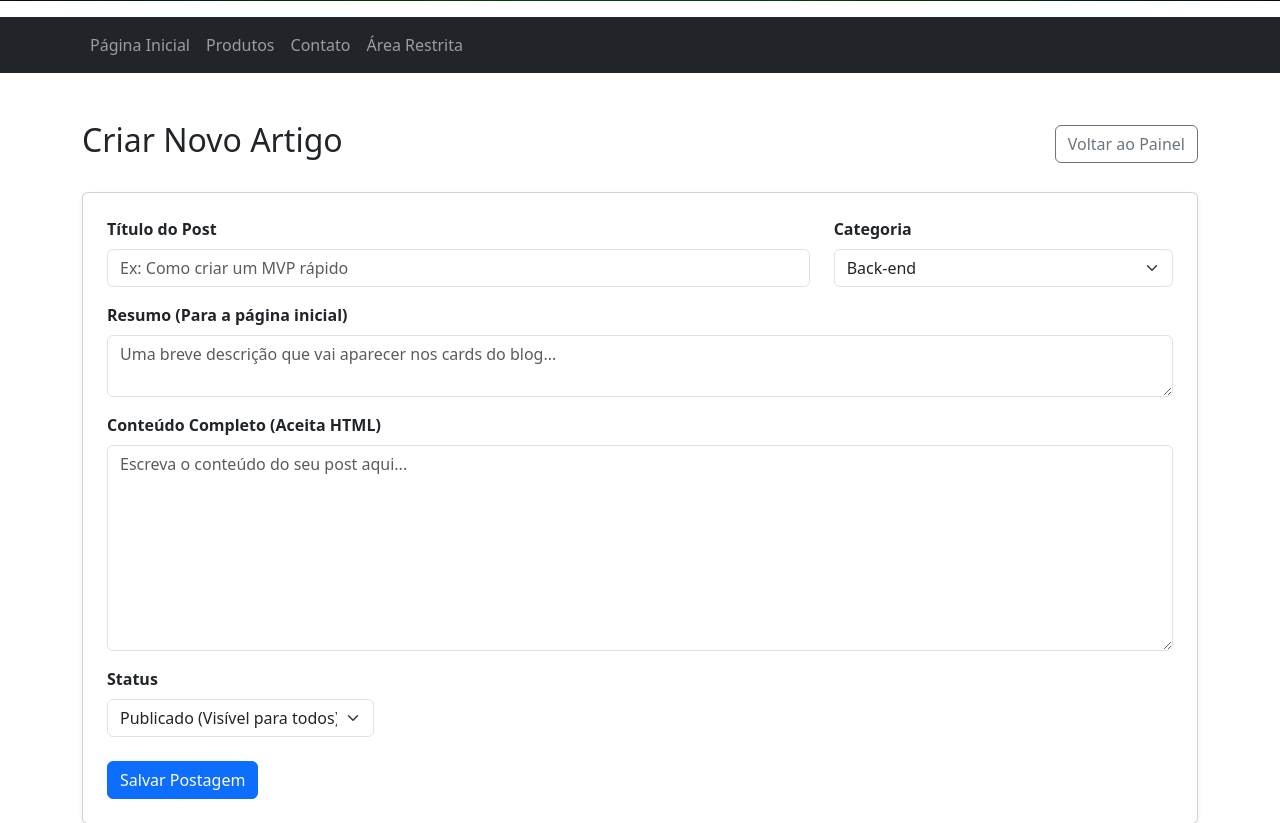
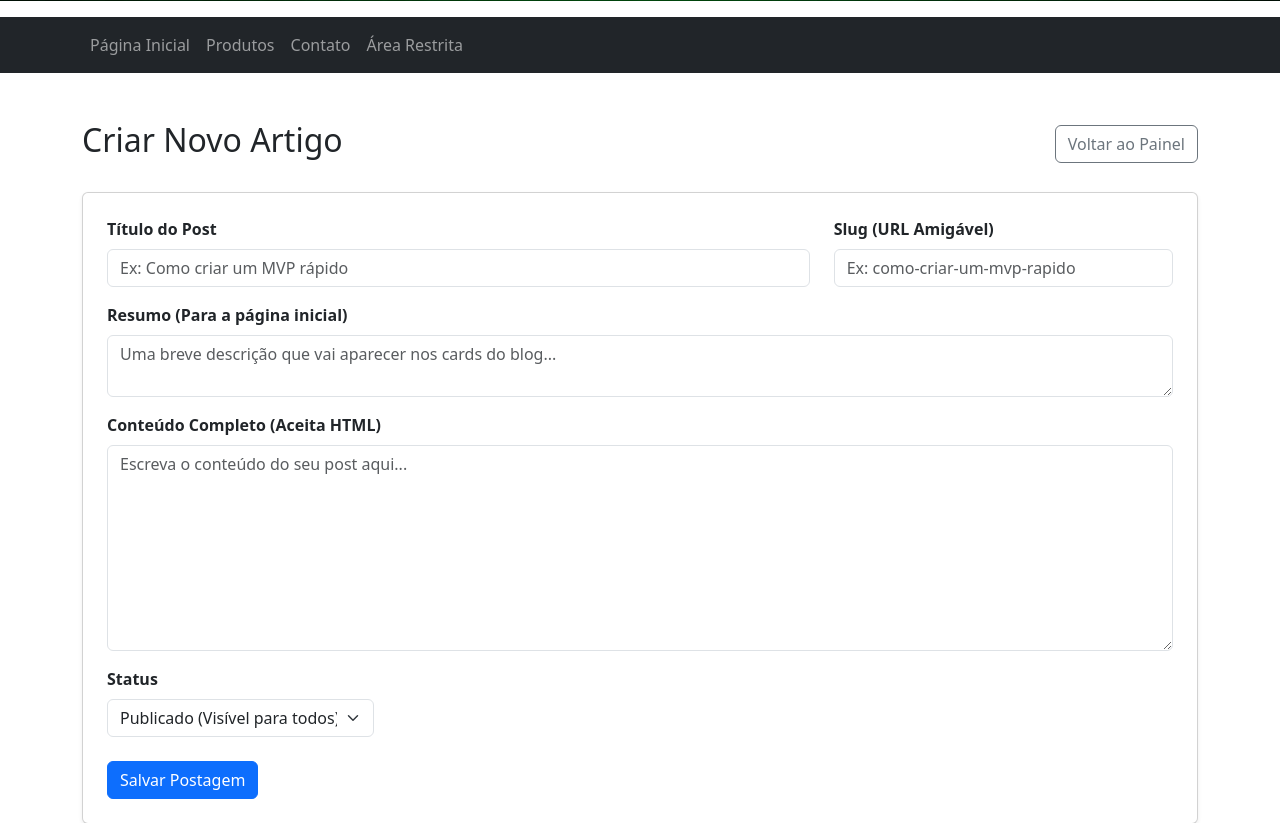
Before and after one commit to DoniJoao/DoniJoaoDev, a PHP site: page /index.php?pagina=admin_post_criar in a window 1280 px wide. Shown: the part 264-1087 px from the top of the page. Run offline with PHP 8.4, Linux system fonts and the light colour scheme; the visitor is signed in with stand-in values (Sample User, id 1); a stand-in replaces the project's code that opens the database connection.

Commit message:
chega por hj

```diff
--- a/app/models/Usuario.php
+++ b/app/models/Usuario.php
@@ -20,4 +20,25 @@ class Usuario {
 
         return $stmt->fetch(); // Retorna os dados do usuário ou "false" se não achar
     }
+    // Busca o usuário pelo ID
+    public function buscarPorId($id) {
+        $query = "SELECT * FROM " . $this->table_name . " WHERE id = :id LIMIT 1";
+
+        $stmt = $this->conn->prepare($query);
+        $stmt->bindParam(":id", $id);
+        $stmt->execute();
+
+        return $stmt->fetch(PDO::FETCH_ASSOC);
+    }
+
+    // Atualiza a senha (espera receber o hash pronto)
+    public function atualizarSenha($id, $senha_hash) {
+        $query = "UPDATE " . $this->table_name . " SET senha = :senha WHERE id = :id";
+
+        $stmt = $this->conn->prepare($query);
+        $stmt->bindParam(":senha", $senha_hash);
+        $stmt->bindParam(":id", $id);
+
+        return $stmt->execute();
+    }
 }
--- a/app/models/post.php
+++ b/app/models/post.php
@@ -1,89 +1,61 @@
 <?php
 
 class Post {
-    // Variável que vai guardar a conexão com o banco
     private $conn;
     private $table_name = "posts";
 
-    // O construtor é chamado automaticamente quando você cria um "novo Post"
-    // Ele exige que você passe a conexão do banco para ele (Injeção de Dependência)
     public function __construct($db) {
         $this->conn = $db;
     }
 
-    // Método para buscar os posts que aparecerão na página inicial
+    // Busca apenas posts publicados (status = 1) para a vitrine/home
     public function listarPublicados() {
-        // Escrevemos a query SQL.
-        // Usamos um LEFT JOIN para buscar também o NOME da categoria lá da outra tabela!
-        $query = "SELECT
-                    c.nome as categoria_nome,
-                    p.id, p.titulo, p.slug, p.resumo, p.imagem_capa, p.data_criacao
-                  FROM
-                    " . $this->table_name . " p
-                  LEFT JOIN
-                    categorias c ON p.categoria_id = c.id
-                  WHERE p.status = 1
-                  ORDER BY
-                    p.data_criacao DESC";
+        $query = "SELECT id, titulo, slug, resumo, imagem_capa, data_criacao
+                  FROM " . $this->table_name . "
+                  WHERE status = 1
+                  ORDER BY data_criacao DESC";
 
-        // O PDO "prepara" a query. Isso evita ataques de SQL Injection.
         $stmt = $this->conn->prepare($query);
-
-        // Executa a busca no banco de dados
         $stmt->execute();
-
-        // Retorna os dados para quem pediu (nosso index.php)
         return $stmt;
     }
-    // Método para buscar um único post pelo SLUG
+
+    // Busca um único post pelo SLUG para a página de leitura
     public function buscarPorSlug($slug) {
-        $query = "SELECT
-                    c.nome as categoria_nome,
-                    p.*
-                  FROM
-                    " . $this->table_name . " p
-                  LEFT JOIN
-                    categorias c ON p.categoria_id = c.id
-                  WHERE
-                    p.slug = :slug AND p.status = 1
+        $query = "SELECT * FROM " . $this->table_name . "
+                  WHERE slug = :slug AND status = 1
                   LIMIT 1";
 
         $stmt = $this->conn->prepare($query);
-
-        // Segurança: bindParam impede SQL Injection na URL
         $stmt->bindParam(":slug", $slug);
-
         $stmt->execute();
 
-        // Como esperamos apenas UM post, usamos fetch() em vez de fetchAll()
-        return $stmt->fetch();
+        return $stmt->fetch(PDO::FETCH_ASSOC);
     }
-    // Método para criar um novo post no banco
-    public function criar($titulo, $slug, $resumo, $conteudo, $categoria_id, $status) {
+
+    // Cria um novo post no banco
+    public function criar($titulo, $slug, $resumo, $conteudo, $status) {
         $query = "INSERT INTO " . $this->table_name . "
-                  (titulo, slug, resumo, conteudo, categoria_id, status, data_criacao)
+                  (titulo, slug, resumo, conteudo, status, data_criacao)
                   VALUES
-                  (:titulo, :slug, :resumo, :conteudo, :categoria_id, :status, NOW())";
+                  (:titulo, :slug, :resumo, :conteudo, :status, NOW())";
 
         $stmt = $this->conn->prepare($query);
 
-        // Segurança: O bindParam limpa os dados e evita ataques de SQL Injection
         $stmt->bindParam(":titulo", $titulo);
         $stmt->bindParam(":slug", $slug);
         $stmt->bindParam(":resumo", $resumo);
         $stmt->bindParam(":conteudo", $conteudo);
-        $stmt->bindParam(":categoria_id", $categoria_id);
         $stmt->bindParam(":status", $status);
 
-        // Executa e retorna true se der certo, ou false se falhar
         return $stmt->execute();
     }
-    // Busca TODOS os posts para o painel admin
+
+    // Busca TODOS os posts (publicados e rascunhos) para o painel admin
     public function listarTodos() {
-        $query = "SELECT p.id, p.titulo, p.status, c.nome as categoria_nome, p.data_criacao
-                  FROM " . $this->table_name . " p
-                  LEFT JOIN categorias c ON p.categoria_id = c.id
-                  ORDER BY p.id DESC";
+        $query = "SELECT id, titulo, status, data_criacao
+                  FROM " . $this->table_name . "
+                  ORDER BY id DESC";
 
         $stmt = $this->conn->prepare($query);
         $stmt->execute();
@@ -91,7 +63,7 @@ class Post {
         return $stmt;
     }
 
-    // Altera o status de um post específico
+    // Altera o status de um post (Publicado / Rascunho)
     public function mudarStatus($id, $novo_status) {
         $query = "UPDATE " . $this->table_name . " SET status = :status WHERE id = :id";
 
@@ -101,6 +73,7 @@ class Post {
 
         return $stmt->execute();
     }
+
     // Busca um único post pelo ID para preencher o formulário de edição
     public function buscarPorId($id) {
         $query = "SELECT * FROM " . $this->table_name . " WHERE id = :id LIMIT 1";
@@ -112,10 +85,10 @@ class Post {
     }
 
     // Salva as alterações feitas no post
-    public function atualizar($id, $titulo, $slug, $resumo, $conteudo, $categoria_id, $status) {
+    public function atualizar($id, $titulo, $slug, $resumo, $conteudo, $status) {
         $query = "UPDATE " . $this->table_name . "
                   SET titulo = :titulo, slug = :slug, resumo = :resumo,
-                      conteudo = :conteudo, categoria_id = :categoria_id, status = :status
+                      conteudo = :conteudo, status = :status
                   WHERE id = :id";
 
         $stmt = $this->conn->prepare($query);
@@ -124,7 +97,6 @@ class Post {
         $stmt->bindParam(':slug', $slug);
         $stmt->bindParam(':resumo', $resumo);
         $stmt->bindParam(':conteudo', $conteudo);
-        $stmt->bindParam(':categoria_id', $categoria_id);
         $stmt->bindParam(':status', $status);
         $stmt->bindParam(':id', $id);
 
--- a/app/views/pages/admin_post_criar.php
+++ b/app/views/pages/admin_post_criar.php
@@ -21,14 +21,9 @@
                         <label class="form-label fw-bold">Título do Post</label>
                         <input type="text" name="titulo" class="form-control" required placeholder="Ex: Como criar um MVP rápido">
                     </div>
-
                     <div class="col-md-4 mb-3">
-                        <label class="form-label fw-bold">Categoria</label>
-                        <select name="categoria_id" class="form-select" required>
-                            <!-- Lembrando: 1 e 2 são os IDs que temos no banco de dados -->
-                            <option value="1">Back-end</option>
-                            <option value="2">Front-end</option>
-                        </select>
+                        <label class="form-label fw-bold">Slug (URL Amigável)</label>
+                        <input type="text" name="slug" class="form-control" required placeholder="Ex: como-criar-um-mvp-rapido">
                     </div>
                 </div>
 
--- a/app/views/pages/admin_post_editar.php
+++ b/app/views/pages/admin_post_editar.php
@@ -27,9 +27,8 @@
 
                 <div class="row">
                     <div class="col-md-6 mb-3">
-                        <label for="categoria_id" class="form-label fw-bold">ID da Categoria</label>
-                        <!-- Se você tiver um <select> de categorias, substitua este input -->
-                        <input type="number" class="form-control" id="categoria_id" name="categoria_id" value="<?php echo htmlspecialchars($post_atual['categoria_id']); ?>" required>
+                        <label for="slug" class="form-label fw-bold">Slug (URL Amigável)</label>
+                        <input type="text" class="form-control" id="slug" name="slug" value="<?php echo htmlspecialchars($post_atual['slug']); ?>" required>
                     </div>
 
                     <div class="col-md-6 mb-3">
--- a/app/views/pages/admin_post_listar.php
+++ b/app/views/pages/admin_post_listar.php
@@ -15,7 +15,6 @@
                         <tr>
                             <th class="px-4 py-3">ID</th>
                             <th class="py-3">Título</th>
-                            <th class="py-3">Categoria</th>
                             <th class="py-3 text-center">Status</th>
                             <th class="px-4 py-3 text-end">Ações</th>
                         </tr>
@@ -26,7 +25,6 @@
                                 <tr>
                                     <td class="px-4 text-muted">#<?php echo $post['id']; ?></td>
                                     <td class="fw-bold text-dark"><?php echo htmlspecialchars($post['titulo']); ?></td>
-                                    <td><?php echo htmlspecialchars($post['categoria_nome']); ?></td>
 
                                     <td class="text-center">
                                         <?php if ($post['status'] == 1): ?>
--- a/app/views/pages/blog.php
+++ b/app/views/pages/blog.php
@@ -17,11 +17,6 @@
             <!-- A classe h-100 garante que todos os cards fiquem da mesma altura -->
             <div class="card shadow-sm h-100">
               <div class="card-body d-flex flex-column">
-
-                <!-- Exibindo a Categoria (Vinda do JOIN) -->
-                <span class="badge bg-secondary mb-2" style="width: fit-content;">
-                    <?php echo htmlspecialchars($post['categoria_nome']); ?>
-                </span>
 
                 <!-- Exibindo o Título -->
                 <h5 class="card-title"><?php echo htmlspecialchars($post['titulo']); ?></h5>
--- a/app/views/pages/post_unico.php
+++ b/app/views/pages/post_unico.php
@@ -12,11 +12,6 @@
     <a href="index.php" class="btn btn-outline-secondary mb-4">&larr; Voltar para o Blog</a>
 
     <article>
-        <!-- Categoria e Título -->
-        <span class="badge bg-primary mb-2">
-            <?php echo htmlspecialchars($post_atual['categoria_nome']); ?>
-        </span>
-
         <h1 class="display-4 fw-bold">
             <?php echo htmlspecialchars($post_atual['titulo']); ?>
         </h1>
--- a/index.php
+++ b/index.php
@@ -36,7 +36,8 @@ $paginasPermitidas = [
     'admin_post_listar'=> 'app/views/pages/admin_post_listar.php',
     'admin_post_criar' => 'app/views/pages/admin_post_criar.php',
     'admin_post_status' => 'app/views/pages/admin_post_listar.php',
-    'admin_post_editar' => 'app/views/pages/admin_post_editar.php'
+    'admin_post_editar' => 'app/views/pages/admin_post_editar.php',
+    'admin_perfil'     => 'app/views/pages/admin_perfil.php'
 ];
 
 // 5. O Maestro: Conecta Model e View
@@ -98,6 +99,7 @@ if (array_key_exists($pagina, $paginasPermitidas)) {
             if ($usuario && password_verify($senha, $usuario['senha'])) {
                 $_SESSION['logado'] = true;
                 $_SESSION['usuario_nome'] = $usuario['nome'];
+                $_SESSION['usuario_id'] = $usuario['id'];
 
                 header("Location: index.php?pagina=admin");
                 exit;
@@ -161,14 +163,13 @@ if (array_key_exists($pagina, $paginasPermitidas)) {
 
             $resumo = $_POST['resumo'];
             $conteudo = $_POST['conteudo'];
-            $categoria_id = $_POST['categoria_id'];
             $status = $_POST['status'];
 
             $database = new Database();
             $db = $database->getConnection();
             $postModel = new Post($db);
 
-            if ($postModel->criar($titulo, $slug, $resumo, $conteudo, $categoria_id, $status)) {
+            if ($postModel->criar($titulo, $slug, $resumo, $conteudo, $status)) {
                 $mensagem_sucesso = "Post publicado com sucesso!";
             } else {
                 $mensagem_erro = "Erro ao salvar o post. Tente novamente.";
@@ -204,10 +205,9 @@ if (array_key_exists($pagina, $paginasPermitidas)) {
 
             $resumo = $_POST['resumo'];
             $conteudo = $_POST['conteudo'];
-            $categoria_id = $_POST['categoria_id'];
             $status = $_POST['status'];
 
-            if ($postModel->atualizar($id, $titulo, $slug, $resumo, $conteudo, $categoria_id, $status)) {
+            if ($postModel->atualizar($id, $titulo, $slug, $resumo, $conteudo, $status)) {
                 $mensagem_sucesso = "Artigo atualizado com sucesso!";
             } else {
                 $mensagem_erro = "Erro ao atualizar o artigo. Tente novamente.";
@@ -222,6 +222,53 @@ if (array_key_exists($pagina, $paginasPermitidas)) {
             header("Location: index.php?pagina=admin_post_listar");
             exit;
         }
+        elseif ($pagina === 'admin_perfil') {
+        // Proteção da página
+        if (!isset($_SESSION['logado']) || $_SESSION['logado'] !== true) {
+            header("Location: index.php?pagina=login");
+            exit;
+        }
+
+        $usuario_id = $_SESSION['usuario_id']; // Pega o ID da sessão que arrumamos ali em cima
+
+        if ($_SERVER['REQUEST_METHOD'] === 'POST') {
+            $senha_atual = $_POST['senha_atual'];
+            $nova_senha = $_POST['nova_senha'];
+            $confirmar_senha = $_POST['confirmar_senha'];
+
+            $database = new Database();
+            $db = $database->getConnection();
+            $usuarioModel = new Usuario($db);
+
+            // Busca os dados do usuário para checar a senha antiga
+            $usuario = $usuarioModel->buscarPorId($usuario_id);
+
+            // Validações
+            if (password_verify($senha_atual, $usuario['senha'])) {
+                if ($nova_senha === $confirmar_senha) {
+                    if (strlen($nova_senha) >= 6) {
+
+                        $novo_hash = password_hash($nova_senha, PASSWORD_DEFAULT);
+
+                        if ($usuarioModel->atualizarSenha($usuario_id, $novo_hash)) {
+                            $mensagem_sucesso = "Sua senha foi alterada com sucesso!";
+                        } else {
+                            $mensagem_erro = "Erro ao salvar a nova senha no banco de dados.";
+                        }
+                    } else {
+                        $mensagem_erro = "A nova senha deve ter pelo menos 6 caracteres.";
+                    }
+                } else {
+                    $mensagem_erro = "A nova senha e a confirmação não coincidem.";
+                }
+            } else {
+                $mensagem_erro = "A senha atual está incorreta.";
+            }
+        }
+    }
+
+    // Injeta o conteúdo visual da página selecionada
+    require_once $paginasPermitidas[$pagina];
     }
 
     // Injeta o conteúdo visual da página selecionada
```
Also changed, not shown: app/views/pages/admin_perfil.php (added, +41 -0 lines).
